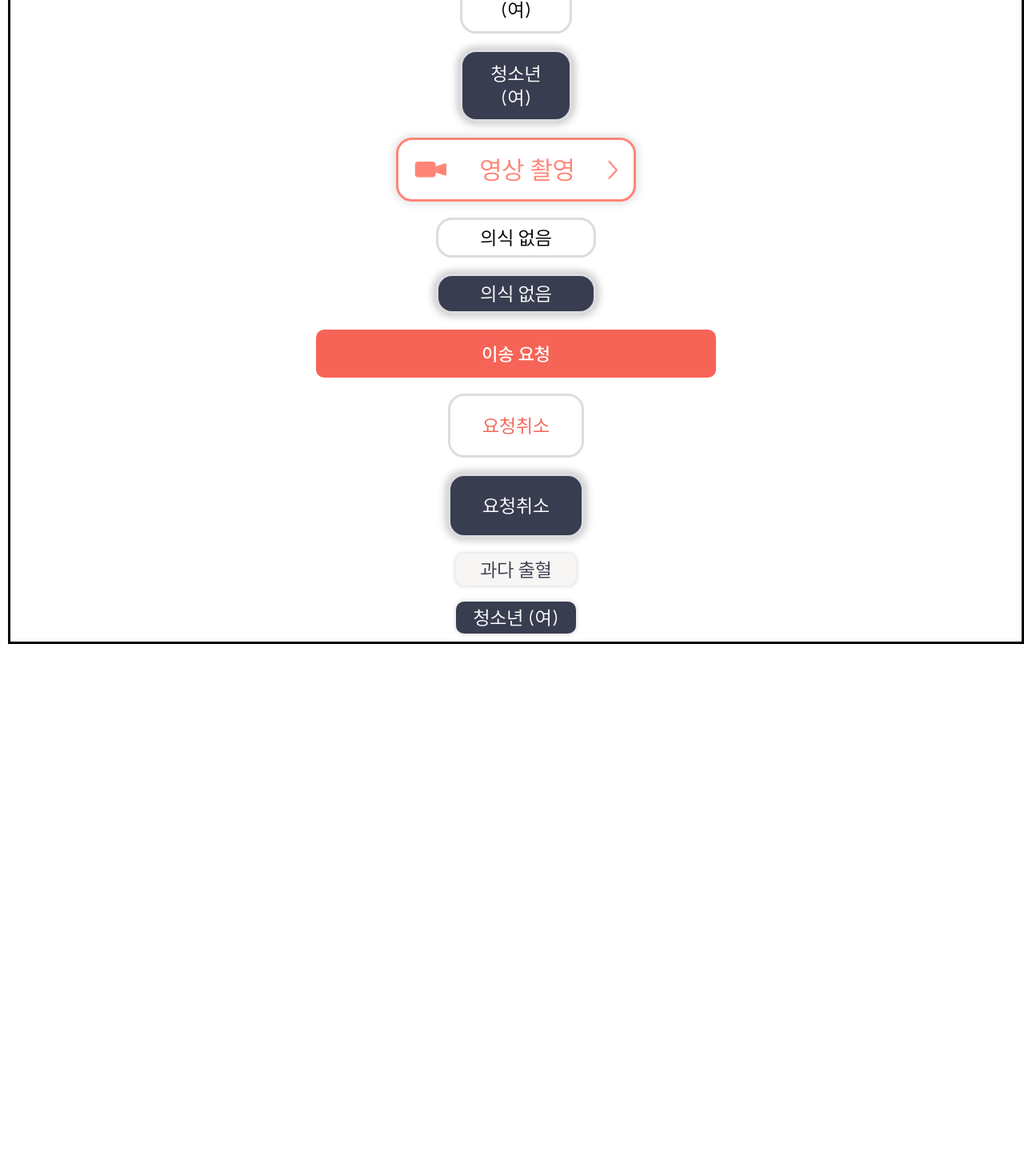
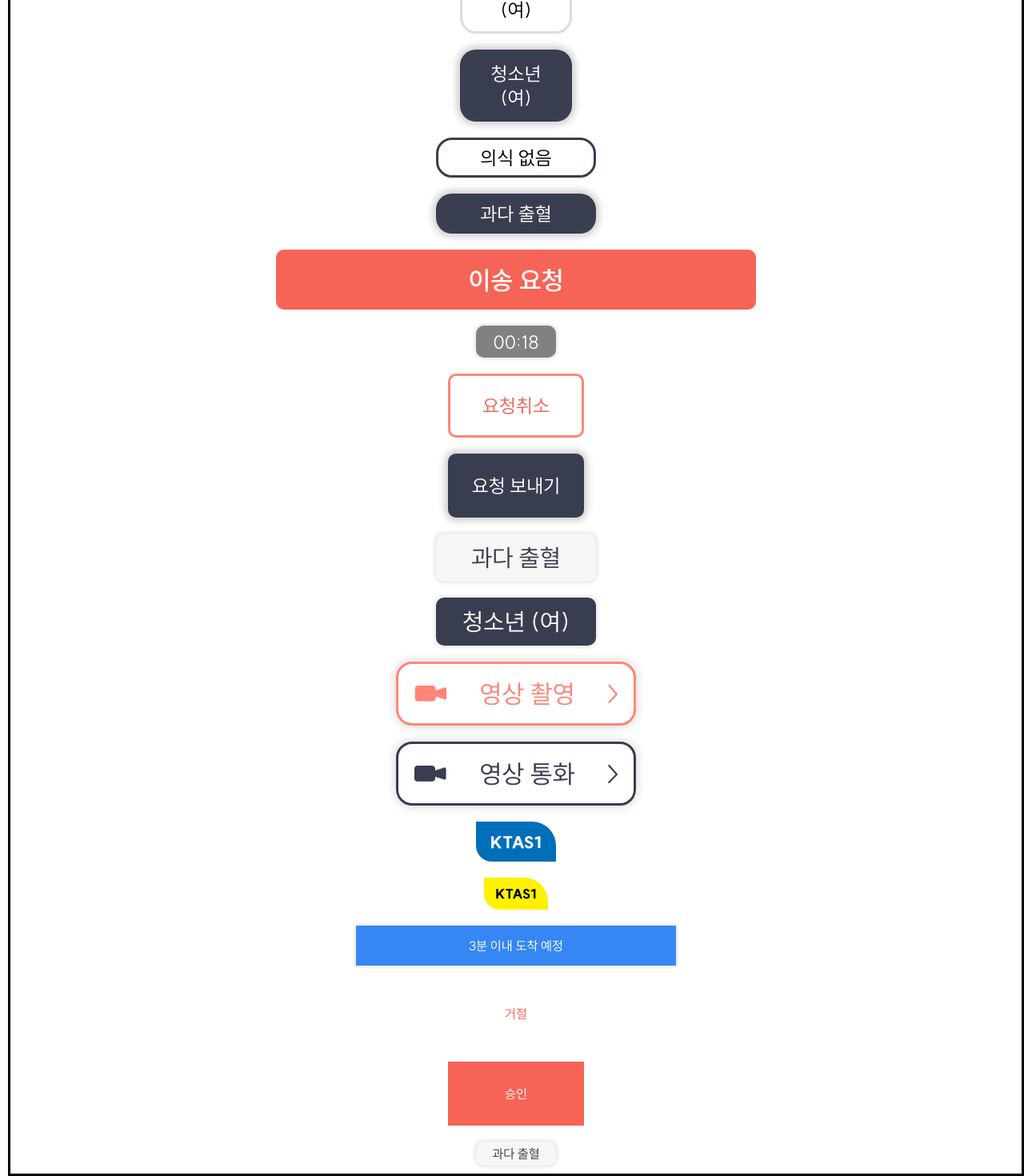
Before and after one commit to uttamapaksa/GUGEUPDAEJANG, a React (Vite) app in the folder frontend/: page / in a window 1280 px wide. Shown: the part 1291-2761 px from the top of the page at 80% size. Before the commit the page ends 2096 px from the top, so only its background shows below. Built offline with nearby package versions, Linux system fonts and the light colour scheme.

Commit message:
feat: atom 구현 마무리 S09P31B204-205

```diff
--- a/frontend/src/components/Commons/Atoms/Button.tsx
+++ b/frontend/src/components/Commons/Atoms/Button.tsx
@@ -15,7 +15,6 @@ interface ButtonProps {
   $margin?: string;
   $padding?: string;
   $border?: string;
-  $borderColor?: string;
   $borderRadius?: string;
   $boxSizing?: string;
 
@@ -48,12 +47,8 @@ const StyledButton = styled.button<ButtonProps>`
   height: ${(props) => props.$height || "100%"};
   width: ${(props) => props.$width || "100%"};
   margin: ${(props) => props.$margin};
-  width: ${(props) => props.$width};
-  height: ${(props) => props.$height};
-  margin: ${(props) => props.$margin};
   padding: ${(props) => props.$padding};
   border: ${(props) => props.$border || "0px"};
-  border-color: ${(props) => props.$borderColor};
   border-radius: ${(props) => props.$borderRadius};
   box-sizing: ${(props) => props.$boxSizing};
 
@@ -62,7 +57,7 @@ const StyledButton = styled.button<ButtonProps>`
   font-weight: ${(props) => props.$fontWeight};
   text-align: ${(props) => props.$textAlign};
   line-height: ${(props) => props.$lineHeight};
-  background-color: ${(props) => props.$backgroundColor};
+  background-color: ${(props) => props.$backgroundColor || `${theme.color.white}`};
 
   position: ${(props) => props.$position};
   float: ${(props) => props.$float};
@@ -84,7 +79,9 @@ const StyledButton = styled.button<ButtonProps>`
 
 export const BtnSubmit = styled(StyledButton)`
   color: ${theme.color.white};
-  font-size: ${theme.font.Medium3_23};
+  font-size: ${(props) => props.$fontSize ?
+  `${props.$fontSize}` : `${theme.font.Medium3_23};`};
+
   font-weight: 600;
   border-radius: 10px;
 `
@@ -99,7 +96,7 @@ export const BtnParaState = styled(StyledButton)`
 
 export const BtnKtas = styled(StyledButton)`
   font-size: ${theme.font.Medium5_20};
-  font-weight: 600;
+  font-weight: 900;
 
   background-color: ${theme.color.ktas1_Active};
 
@@ -118,10 +115,12 @@ export const BtnKtas = styled(StyledButton)`
 `
 
 export const BtnToggle = styled(StyledButton)`
-  font-size: ${theme.font.Medium2_24};
-  border-radius: 20px;
-  border: 3px solid ${theme.color.grayMedium} ;
-  background-color: ${theme.color.white};
+  font-size: ${(props) =>
+    props.$fontSize ? `${props.$fontSize}` : ` ${theme.font.Medium2_24}`};
+  border-radius: ${(props) =>
+    props.$borderRadius ? `${props.$borderRadius}` : "20px"};
+  border: ${(props) => `3px solid ${props.$border}`};
+
   display: flex;
   flex-direction: column;
   justify-content: center;
@@ -140,12 +139,9 @@ export const BtnMediaRecord = styled(StyledButton)`
   display: flex;
   justify-content: space-around;
   align-items: center;
-
   font-size: ${theme.font.Large3_32};
-  color: ${theme.color.fontPink2};
-
   background-color: transparent;
-  border: 3px solid ${theme.color.pinkLight};
+  border: ${(props) => `3px solid ${props.$border}`};
   border-radius: 20px;
   box-shadow: 0px 0px 10px 4px rgba(0, 0, 0, 0.10);
 `
--- a/frontend/src/components/Commons/Atoms/Div.tsx
+++ b/frontend/src/components/Commons/Atoms/Div.tsx
@@ -4,7 +4,12 @@ import theme from "/src/styles";
 interface DivProps {
   children?: React.ReactNode;
   onClick?: () => void;
-
+  $ktas?:
+    | "ktas1"
+    | "ktas2"
+    | "ktas3"
+    | "ktas4"
+    | "ktas5"
   $height?: string;
   $width?: string;
   $margin?: string;
@@ -43,17 +48,13 @@ const StyledDiv = styled.button<DivProps>`
   height: ${(props) => props.$height || "100%"};
   width: ${(props) => props.$width || "100%"};
   margin: ${(props) => props.$margin};
-  width: ${(props) => props.$width};
-  height: ${(props) => props.$height};
-  margin: ${(props) => props.$margin};
   padding: ${(props) => props.$padding};
   border: ${(props) => props.$border || "0px"};
-  border-color: ${(props) => props.$borderColor};
-  border-radius: ${(props) => props.$borderRadius};
+  border-radius: ${(props) => props.$borderRadius || "10px"};
   box-sizing: ${(props) => props.$boxSizing};
 
-  color: ${(props) => props.$color ||  `${theme.color.fontGrey4}`};
-  font-size: ${(props) => props.$fontSize || `${theme.font.Medium2_24}`};
+  color: ${(props) => props.$color || `${theme.color.fontGrey4}`};
+  font-size: ${(props) => props.$fontSize || `${theme.font.Medium1_30}`};
   font-weight: ${(props) => props.$fontWeight};
   text-align: ${(props) => props.$textAlign};
   line-height: ${(props) => props.$lineHeight};
@@ -76,10 +77,17 @@ const StyledDiv = styled.button<DivProps>`
 `
 
 export const DivKtasInfo = styled(StyledDiv)`
+  border-radius: 0px 30px 0px 20px;
+  font-weight: 900;
 
+  color: ${(props) =>
+    props.$ktas && ["3", "5"].includes(props.$ktas?.slice(4)) ?
+    `${theme.color.black}`:`${theme.color.white}`};
+
+  background-color: ${(props) =>
+    props.$ktas? theme.color[`${props.$ktas}_Active`] :""};
 `
 
 export const DivTag = styled(StyledDiv)`
-  border-radius: 10px;
   box-shadow: 0px 0px 4px 2px rgba(0, 0, 0, 0.10);
 `
--- a/frontend/src/components/Commons/Atoms/Image.tsx
+++ b/frontend/src/components/Commons/Atoms/Image.tsx
@@ -22,6 +22,7 @@ import record_video_pink from "/src/assets/paramedic/record-video-pink.png"
 import record_voice_black from "/src/assets/paramedic/record-voice-black.png"
 import record_voice_pink from "/src/assets/paramedic/record-voice-pink.png"
 import arrow_pink_right from "/src/assets/paramedic/arrow-pink-right.png"
+import arrow_black_right from "/src/assets/paramedic/arrow-black-right.png"
 
 // share
 import logo from "/src/assets/share/logo.png"
@@ -38,7 +39,6 @@ interface ImageProps {
   $margin?: string;
   $padding?: string;
   $border?: string;
-  $borderColor?: string;
   $borderRadius?: string;
   $boxSizing?: string;
 
@@ -55,12 +55,9 @@ const StyledImage = styled.img<ImageProps>`
   height: ${(props) => props.$height};
   width: ${(props) => props.$width};
   margin: ${(props) => props.$margin};
-  width: ${(props) => props.$width};
-  height: ${(props) => props.$height};
   margin: ${(props) => props.$margin};
   padding: ${(props) => props.$padding};
   border: ${(props) => props.$border};
-  border-color: ${(props) => props.$borderColor};
   border-radius: ${(props) => props.$borderRadius};
   box-sizing: ${(props) => props.$boxSizing};
 
@@ -95,6 +92,7 @@ export const ImgRecordVideoPink = styled(StyledImage).attrs({src: record_video_p
 export const ImgRecordVoiceBlack = styled(StyledImage).attrs({src: record_voice_black})``;
 export const ImgRecordVoicePink = styled(StyledImage).attrs({src: record_voice_pink})``;
 export const ImgArrowPinkRight = styled(StyledImage).attrs({src: arrow_pink_right})``;
+export const ImgArrowBlackRight = styled(StyledImage).attrs({src: arrow_black_right})``;
 
 // share
 export const ImgLogo = styled(StyledImage).attrs({src: logo})``;
--- a/frontend/src/components/Commons/Atoms/Input.tsx
+++ b/frontend/src/components/Commons/Atoms/Input.tsx
@@ -10,7 +10,6 @@ interface InputProps {
   $margin?: string;
   $padding?: string;
   $border?: string;
-  $borderColor?: string;
   $borderRadius?: string;
   $boxSizing?: string;
 
@@ -41,12 +40,8 @@ const StyledInput = styled.input<InputProps>`
   height: ${(props) => props.$height || "100%"};
   width: ${(props) => props.$width || "100%"};
   margin: ${(props) => props.$margin};
-  width: ${(props) => props.$width};
-  height: ${(props) => props.$height};
-  margin: ${(props) => props.$margin};
   padding: ${(props) => props.$padding};
   border: ${(props) => props.$border};
-  border-color: ${(props) => props.$borderColor};
   border-radius: ${(props) => props.$borderRadius};
   box-sizing: ${(props) => props.$boxSizing};
 
--- a/frontend/src/components/Commons/Atoms/Text.tsx
+++ b/frontend/src/components/Commons/Atoms/Text.tsx
@@ -10,7 +10,6 @@ interface TextProps {
   $margin?: string;
   $padding?: string;
   $border?: string;
-  $borderColor?: string;
   $borderRadius?: string;
   $boxSizing?: string;
 
@@ -41,12 +40,8 @@ const StyledText = styled.p<TextProps>`
   height: ${(props) => props.$height || "100%"};
   width: ${(props) => props.$width || "100%"};
   margin: ${(props) => props.$margin};
-  width: ${(props) => props.$width};
-  height: ${(props) => props.$height};
-  margin: ${(props) => props.$margin};
   padding: ${(props) => props.$padding};
   border: ${(props) => props.$border};
-  border-color: ${(props) => props.$borderColor};
   border-radius: ${(props) => props.$borderRadius};
   box-sizing: ${(props) => props.$boxSizing};
 
--- a/frontend/src/pages/Home.tsx
+++ b/frontend/src/pages/Home.tsx
@@ -1,10 +1,10 @@
 import { styled } from "styled-components";
-import { ImgArrowPinkRight, ImgLogo, ImgRecordVideoPink } from "../components/Commons/Atoms/Image";
+import { ImgArrowBlackRight, ImgArrowPinkRight, ImgArrowRight, ImgLogo, ImgRecordVideoBlack, ImgRecordVideoPink } from "../components/Commons/Atoms/Image";
 import { IptUserInfo } from "../components/Commons/Atoms/Input";
 import { BtnKtas, BtnMediaRecord, BtnParaState, BtnSubmit, BtnToggle } from "../components/Commons/Atoms/Button";
 import theme from "../styles";
 import { TxtHeaderTitle, TxtParamedicTitle } from "../components/Commons/Atoms/Text";
-import { DivTag } from "../components/Commons/Atoms/Div";
+import { DivKtasInfo, DivTag } from "../components/Commons/Atoms/Div";
 
 const Container = styled.div`
   border: 3px solid black;
@@ -85,8 +85,7 @@ function Home() {
           <BtnKtas
             $ktas="ktas1"
             $width="150px"
-            $height="70px"
-            $IsClick>KTAS1</BtnKtas>
+            $height="70px">KTAS1</BtnKtas>
           <BtnKtas
             $ktas="ktas2"
             $width="150px"
@@ -110,7 +109,8 @@ function Home() {
         <BtnToggle
           $margin="10px"
           $width="140px"
-          $height="90px">
+          $height="90px"
+          $border={theme.color.grayMedium}>
             <p>아동</p>
             <p>(여)</p></BtnToggle>
 
@@ -122,56 +122,128 @@ function Home() {
           <p>청소년</p>
           <p>(여)</p></BtnToggle>
 
-        <BtnMediaRecord
+        <BtnToggle
           $margin="10px"
-          $width="300px"
-          $height="80px">
-            <ImgRecordVideoPink $width="40px"/>
-            영상 촬영
-            <ImgArrowPinkRight $width="12px"/>
-        </BtnMediaRecord>
+          $width="200px"
+          $height="50px"
+          $border={theme.color.grayDarkest}>의식 없음</BtnToggle>
 
         <BtnToggle
-            $margin="10px"
-            $width="200px"
-            $height="50px">의식 없음</BtnToggle>
-
-        <BtnToggle
-            $margin="10px"
-            $width="200px"
-            $height="50px"
-            $IsClick={true}>의식 없음</BtnToggle>
+          $margin="10px"
+          $width="200px"
+          $height="50px"
+          $IsClick={true}>과다 출혈</BtnToggle>
 
         <BtnSubmit
           $margin="10px"
-          $width="500px"
-          $height="60px"
+          $width="600px"
+          $height="75px"
+          $fontSize="32px"
           $backgroundColor={theme.color.pinkDrak}>이송 요청</BtnSubmit>
 
-        <BtnToggle
+        <DivTag
           $margin="10px"
-          $width="170px"
-          $height="80px"
-          $color={theme.color.fontPink1}>요청취소</BtnToggle>
+          $width="100px"
+          $height="40px"
+          $fontSize={theme.font.Medium3_23}
+          $color={theme.color.white}
+          $backgroundColor={theme.color.fontGrey1}>00:18</DivTag>
 
         <BtnToggle
           $margin="10px"
           $width="170px"
           $height="80px"
           $color={theme.color.fontPink1}
-          $IsClick>요청취소</BtnToggle>
+          $border={theme.color.pinkLight}
+          $borderRadius="10px">요청취소</BtnToggle>
+
+        <BtnToggle
+          $margin="10px"
+          $width="170px"
+          $height="80px"
+          $borderRadius="10px"
+          $IsClick>요청 보내기</BtnToggle>
 
         <DivTag
           $margin="10px"
-          $width="150px"
-          $height="40px">과다 출혈</DivTag>
+          $width="200px"
+          $height="60px">과다 출혈</DivTag>
 
         <DivTag
           $margin="10px"
-          $width="150px"
-          $height="40px"
+          $width="200px"
+          $height="60px"
           $color={theme.color.white}
           $backgroundColor={theme.color.grayDarkest}>청소년 (여)</DivTag>
+
+        <BtnMediaRecord
+          $margin="10px"
+          $width="300px"
+          $height="80px"
+          $color={theme.color.pinkLight}
+          $border={theme.color.pinkLight}>
+            <ImgRecordVideoPink $width="40px"/>
+            영상 촬영
+            <ImgArrowPinkRight $width="12px"/>
+        </BtnMediaRecord>
+
+        <BtnMediaRecord
+          $margin="10px"
+          $width="300px"
+          $height="80px"
+          $color={theme.color.grayDarkest}
+          $border={theme.color.grayDarkest}>
+            <ImgRecordVideoBlack $width="40px"/>
+            영상 통화
+            <ImgArrowBlackRight $width="12px"/>
+        </BtnMediaRecord>
+
+        <DivKtasInfo
+          $margin="10px"
+          $ktas="ktas1"
+          $width="100px"
+          $height="50px"
+          $fontSize={theme.font.Medium5_20}>KTAS1</DivKtasInfo>
+
+        <DivKtasInfo
+          $margin="10px"
+          $ktas="ktas3"
+          $width="80px"
+          $height="40px"
+          $fontSize={theme.font.Small1_16}>KTAS1</DivKtasInfo>
+
+        <DivTag
+          $margin="10px"
+          $width="400px"
+          $height="50px"
+          $color={theme.color.white}
+          $borderRadius="0px"
+          $fontSize={theme.font.Small1_16}
+          $backgroundColor={theme.color.blue}>3분 이내 도착 예정</DivTag>
+
+        <BtnToggle
+          $margin="10px"
+          $width="170px"
+          $height="80px"
+          $borderRadius="0px"
+          $color={theme.color.pinkDrak}
+          $fontSize={theme.font.Small1_16}>거절</BtnToggle>
+
+        <BtnToggle
+          $margin="10px"
+          $width="170px"
+          $height="80px"
+          $borderRadius="0px"
+          $color={theme.color.white}
+          $fontSize={theme.font.Small1_16}
+          $backgroundColor={theme.color.pinkDrak}>승인</BtnToggle>
+
+        <DivTag
+          $margin="10px"
+          $width="100px"
+          $height="30px"
+          $fontSize={theme.font.Small1_16}>과다 출혈</DivTag>
+
       </MainWrapper>
     </Container>
   );
```
Also changed, not shown: frontend/src/assets/paramedic/arrow-black-right.png (added).
